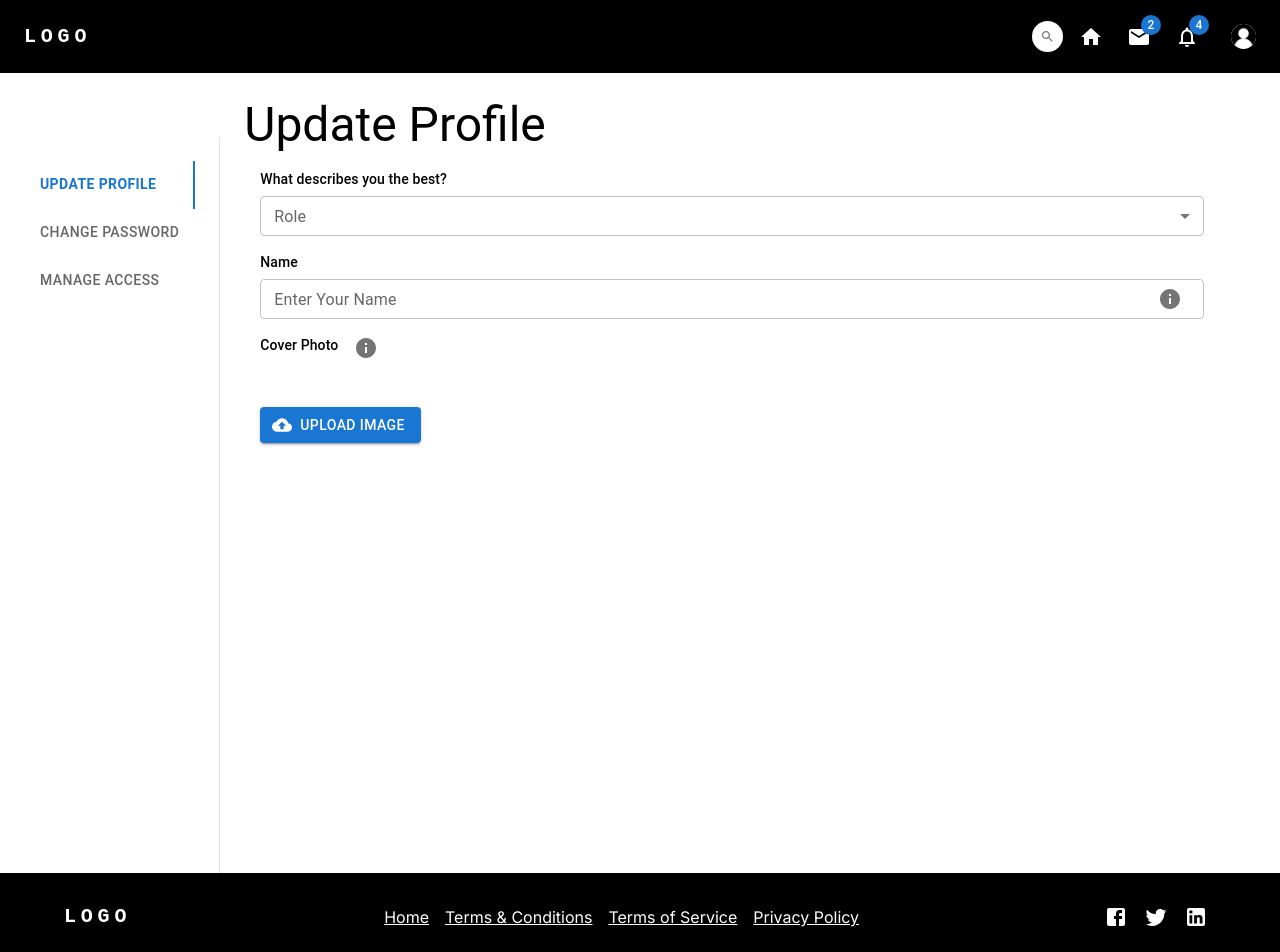
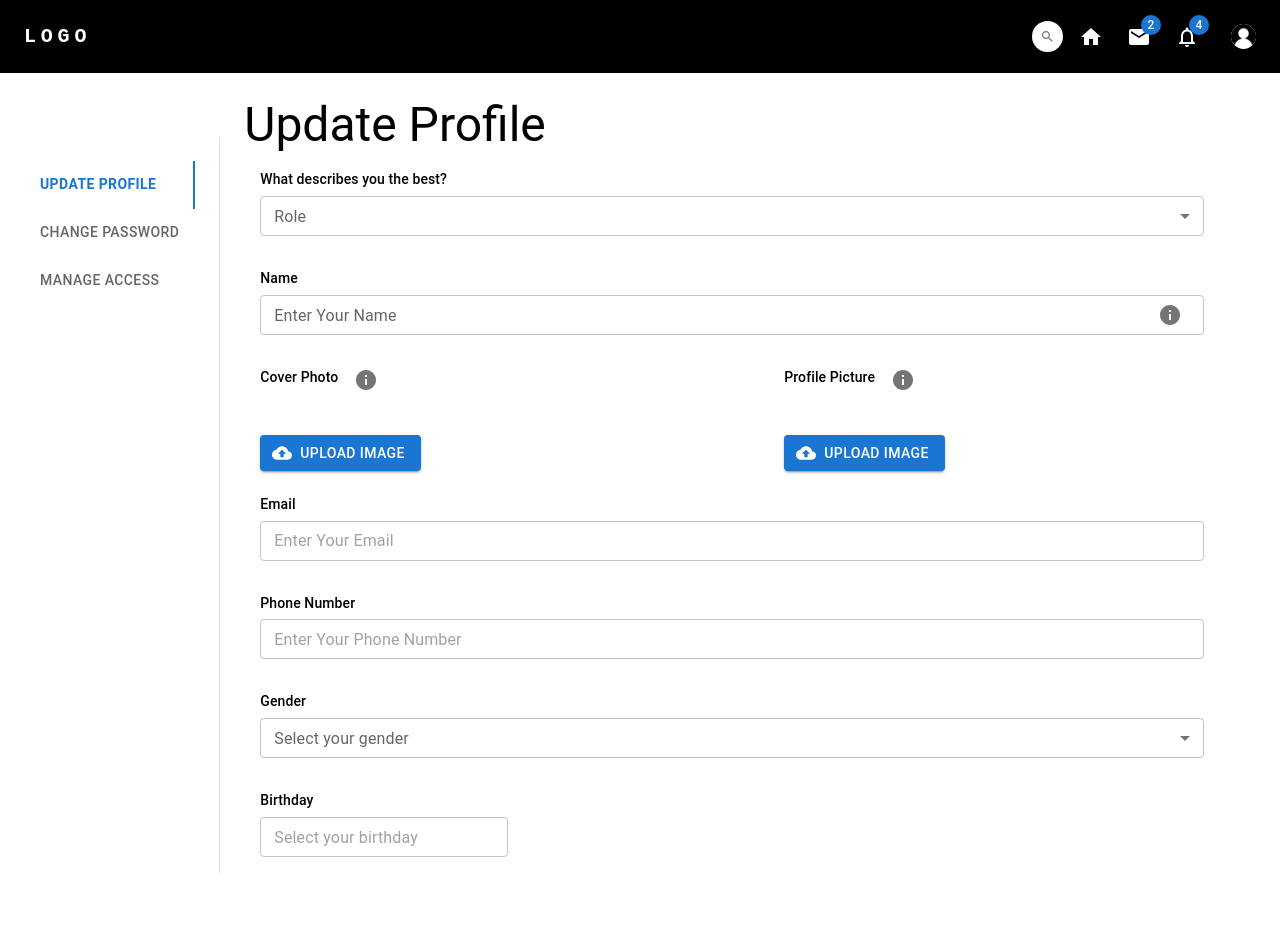
Before and after one commit to N-kapila/models-site, a Next.js app: page / in a window 1280 px wide. Shown: the top 952 px of the page. After the commit the page ends 930 px from the top, so only its background shows below. Built offline with nearby package versions, Linux system fonts and the light colour scheme.

Commit message:
profile settings page created

```diff
--- a/package.json
+++ b/package.json
@@ -12,9 +12,12 @@
     "@emotion/react": "^11.13.0",
     "@emotion/styled": "^11.13.0",
     "@mui/icons-material": "^5.16.6",
-    "@mui/material": "^5.16.6",
+    "@mui/material": "^5.16.7",
+    "@mui/x-date-pickers": "^7.12.1",
+    "date-fns": "^3.6.0",
     "next": "14.2.5",
     "react": "^18",
+    "react-datepicker": "^7.3.0",
     "react-dom": "^18",
     "react-use": "^17.5.1"
   },
--- /dev/null
+++ b/src/app/components/page.tsx
@@ -0,0 +1,20 @@
+import React from "react";
+import { Box, Typography, TextField, TextFieldProps } from "@mui/material";
+
+interface LabeledTextFieldProps {
+  label: string;
+  textFieldProps?: TextFieldProps;
+}
+
+const Page: React.FC<LabeledTextFieldProps> = ({ label, textFieldProps }) => {
+  return (
+    <Box>
+      <Typography variant="subtitle2" gutterBottom>
+        {label}
+      </Typography>
+      <TextField fullWidth size="small" {...textFieldProps} />
+    </Box>
+  );
+};
+
+export default Page;
--- a/src/app/page.tsx
+++ b/src/app/page.tsx
@@ -12,7 +12,7 @@ export default function Home() {
 
       <UserSettings />
 
-      <Footer />
+      {/* <Footer /> */}
     </>
   );
 }
--- a/src/app/user-settings/page.tsx
+++ b/src/app/user-settings/page.tsx
@@ -22,7 +22,7 @@ function TabPanel(props: TabPanelProps) {
       id={`vertical-tabpanel-${index}`}
       aria-labelledby={`vertical-tab-${index}`}
       {...other}
-      style={{ width: "80%" }}
+      style={{ width: "80%", height: "100%" }}
     >
       {value === index && <Box sx={{ p: 3 }}>{children}</Box>}
     </div>
--- a/src/app/user-settings/profileSettings.tsx
+++ b/src/app/user-settings/profileSettings.tsx
@@ -14,10 +14,15 @@ import {
   InputAdornment,
   IconButton,
   Button,
+  Stack,
 } from "@mui/material";
 import InfoIcon from "@mui/icons-material/Info";
 import { styled } from "@mui/material/styles";
 import CloudUploadIcon from "@mui/icons-material/CloudUpload";
+import DatePicker from "react-datepicker";
+import "react-datepicker/dist/react-datepicker.css";
+import { format } from "date-fns";
+import LabeledTextField from "../components/page";
 
 const VisuallyHiddenInput = styled("input")({
   clip: "rect(0 0 0 0)",
@@ -33,7 +38,27 @@ const VisuallyHiddenInput = styled("input")({
 
 const ProfileSettings: React.FC = () => {
   const [role, setRole] = React.useState("");
+  const [gender, setGender] = React.useState("");
   const [image, setImage] = useState<string | ArrayBuffer | null>(null);
+  const [profileImage, setProfileImage] = useState<string | null>(null);
+  const [selectedDate, setSelectedDate] = useState<Date | null>(null);
+
+  const handleDateChange = (date: Date | null) => {
+    setSelectedDate(date);
+  };
+
+  const handleProfileImageChange = (
+    event: React.ChangeEvent<HTMLInputElement>
+  ) => {
+    const file = event.target.files?.[0];
+    if (file) {
+      const reader = new FileReader();
+      reader.onloadend = () => {
+        setProfileImage(reader.result as string);
+      };
+      reader.readAsDataURL(file);
+    }
+  };
 
   const handleImageChange = (event: React.ChangeEvent<HTMLInputElement>) => {
     const file = event.target.files?.[0];
@@ -49,8 +74,20 @@ const ProfileSettings: React.FC = () => {
   const handleChange = (event: SelectChangeEvent<string>) => {
     setRole(event.target.value);
   };
+
+  const handleGenderChange = (event: SelectChangeEvent<string>) => {
+    setGender(event.target.value);
+  };
   return (
-    <Box sx={{ flexGrow: 1, p: 2 }}>
+    <Box
+      sx={{
+        flexGrow: 1,
+        p: 2,
+        gap: 2,
+        display: "flex",
+        flexDirection: "column",
+      }}
+    >
       <Box>
         <Typography variant="subtitle2" gutterBottom>
           What describes you the best?
@@ -99,8 +136,22 @@ const ProfileSettings: React.FC = () => {
       </Box>
 
       <Box display="flex" alignItems="center">
-        <Box>
-          <Box sx={{ display: "flex", alignItems: "center", mb: 4 }}>
+        <Stack
+          justifyContent="center"
+          alignItems="center"
+          direction={{ xs: "column", sm: "row" }}
+          spacing={{ xs: 1, sm: 3, md: 10 }}
+          gap={{ xs: 3 }}
+          width="100%"
+        >
+          <Box sx={{ width: "100%" }}>
+            <Box
+              sx={{
+                display: "flex",
+                alignItems: "center",
+                mb: 3.5,
+              }}
+            >
               <Typography variant="subtitle2" gutterBottom>
                 Cover Photo
               </Typography>
@@ -114,17 +165,26 @@ const ProfileSettings: React.FC = () => {
             </Box>
 
             <Box
-            component="img"
-            src={image as string}
-            alt="Cover Photo"
               sx={{
-              width: "500px",
-              height: "300px",
+                width: "100%",
+                maxWidth: "1000px",
+                aspectRatio: "5/3",
                 borderRadius: 1,
-              marginRight: "50px",
+                overflow: "hidden",
+                marginBottom: "16px",
                 display: image ? "block" : "none",
               }}
+            >
+              <img
+                src={image as string}
+                alt="Cover"
+                style={{
+                  width: "100%",
+                  height: "100%",
+                  objectFit: "cover",
+                }}
               />
+            </Box>
             <Button
               component="label"
               variant="contained"
@@ -134,29 +194,120 @@ const ProfileSettings: React.FC = () => {
               <VisuallyHiddenInput type="file" onChange={handleImageChange} />
             </Button>
           </Box>
+
+          <Box sx={{ width: "100%" }}>
+            <Box
+              sx={{
+                display: "flex",
+                alignItems: "center",
+                mb: 3.5,
+              }}
+            >
+              <Typography variant="subtitle2" gutterBottom>
+                Profile Picture
+              </Typography>
+              <InputAdornment position="end">
+                <Tooltip title="300px X 300px image is recommended." arrow>
+                  <IconButton>
+                    <InfoIcon />
+                  </IconButton>
+                </Tooltip>
+              </InputAdornment>
             </Box>
 
-      {/* <Typography variant="subtitle2" gutterBottom>
-        What describes you the best?
+            <Box
+              sx={{
+                width: "60%",
+                maxWidth: "400px",
+                aspectRatio: "1/1",
+                borderRadius: "50%",
+                overflow: "hidden",
+                marginBottom: "16px",
+                display: profileImage ? "block" : "none",
+              }}
+            >
+              <img
+                src={profileImage as string}
+                alt="Cover"
+                style={{
+                  width: "100%",
+                  height: "100%",
+                  objectFit: "cover",
+                }}
+              />
+            </Box>
+            <Button
+              component="label"
+              variant="contained"
+              startIcon={<CloudUploadIcon />}
+            >
+              Upload Image
+              <VisuallyHiddenInput
+                type="file"
+                onChange={handleProfileImageChange}
+              />
+            </Button>
+          </Box>
+        </Stack>
+      </Box>
+
+      <Box>
+        <LabeledTextField
+          label="Email"
+          textFieldProps={{
+            placeholder: "Enter Your Email",
+          }}
+        />
+      </Box>
+
+      <Box>
+        <LabeledTextField
+          label="Phone Number"
+          textFieldProps={{
+            placeholder: "Enter Your Phone Number",
+          }}
+        />
+      </Box>
+
+      <Box>
+        <Typography variant="subtitle2" gutterBottom sx={{ textAlign: "left" }}>
+          Gender
         </Typography>
+        <FormControl fullWidth size="small" sx={{ textAlign: "left" }}>
+          <InputLabel id="gender-select-label">Select your gender</InputLabel>
+          <Select
+            labelId="gender-select-label"
+            id="gender-select"
+            value={gender}
+            onChange={handleGenderChange}
+            label="Select your gender"
+          >
+            <MenuItem value="male">Male</MenuItem>
+            <MenuItem value="female">Female</MenuItem>
+            <MenuItem value="other">Other</MenuItem>
+          </Select>
+        </FormControl>
+      </Box>
+
+      <Box sx={{ width: "100%" }}>
         <Typography variant="subtitle2" gutterBottom>
-        What describes you the best?
+          Birthday
         </Typography>
-      <Typography variant="subtitle2" gutterBottom>
-        What describes you the best?
-      </Typography>
-      <Typography variant="subtitle2" gutterBottom>
-        What describes you the best?
-      </Typography>
-      <Typography variant="subtitle2" gutterBottom>
-        What describes you the best?
-      </Typography>
-      <Typography variant="subtitle2" gutterBottom>
-        What describes you the best?
-      </Typography>
-      <Typography variant="subtitle2" gutterBottom>
-        What describes you the best?
-      </Typography> */}
+        <DatePicker
+          selected={selectedDate}
+          onChange={handleDateChange}
+          dateFormat="MMMM d, yyyy"
+          placeholderText="Select your birthday"
+          customInput={
+            <TextField
+              fullWidth
+              size="small"
+              value={selectedDate ? format(selectedDate, "MMMM d, yyyy") : ""}
+              sx={{ width: "100%" }}
+            />
+          }
+        />
+      </Box>
     </Box>
   );
 };
```
Also changed, not shown: src/app/user-login/page.tsx (+11 -14 lines), src/app/user-register/page.tsx (+62 -56 lines), 1 other file (tests, documents, lock files or other folders). Lines whose indentation alone changed are shown as unchanged.
